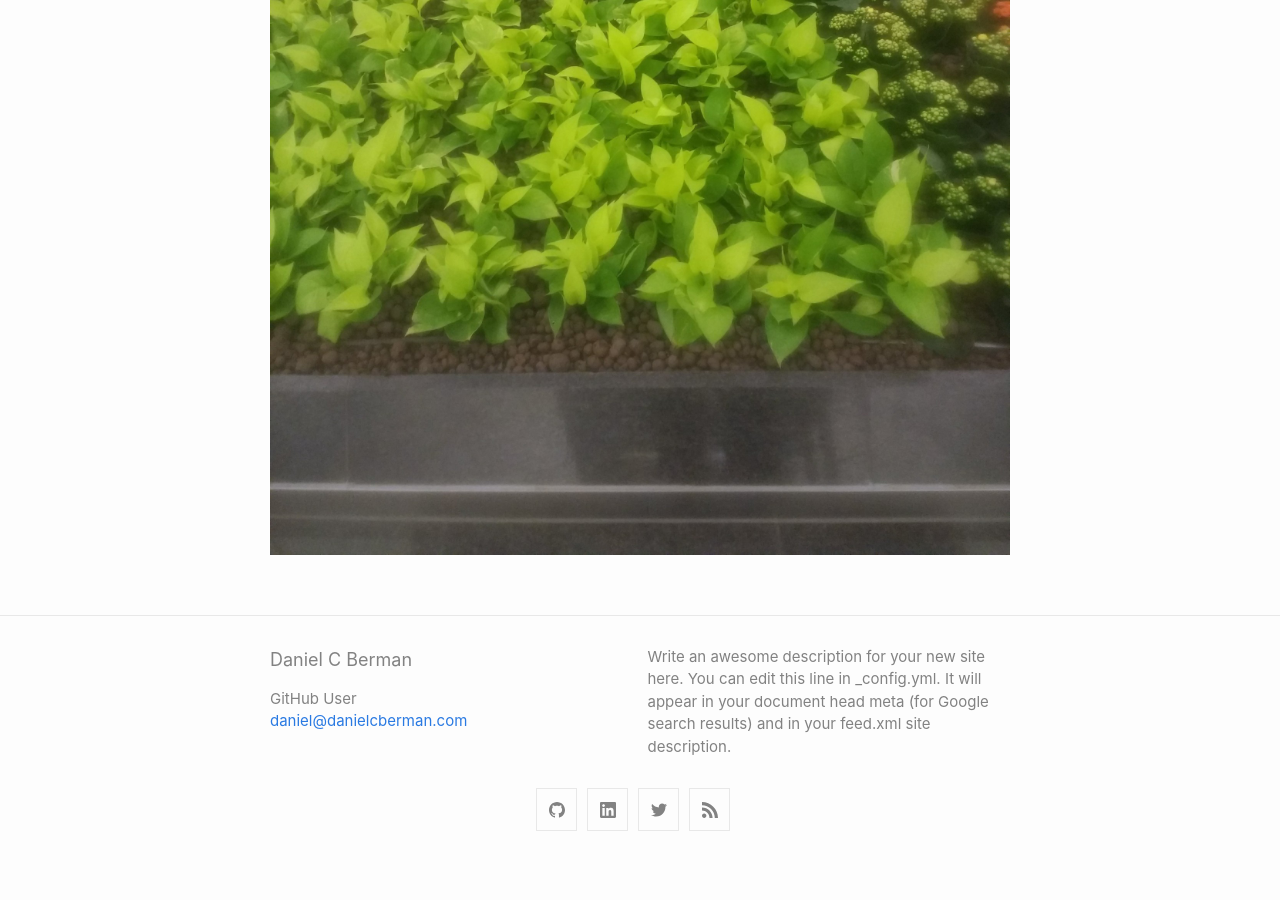
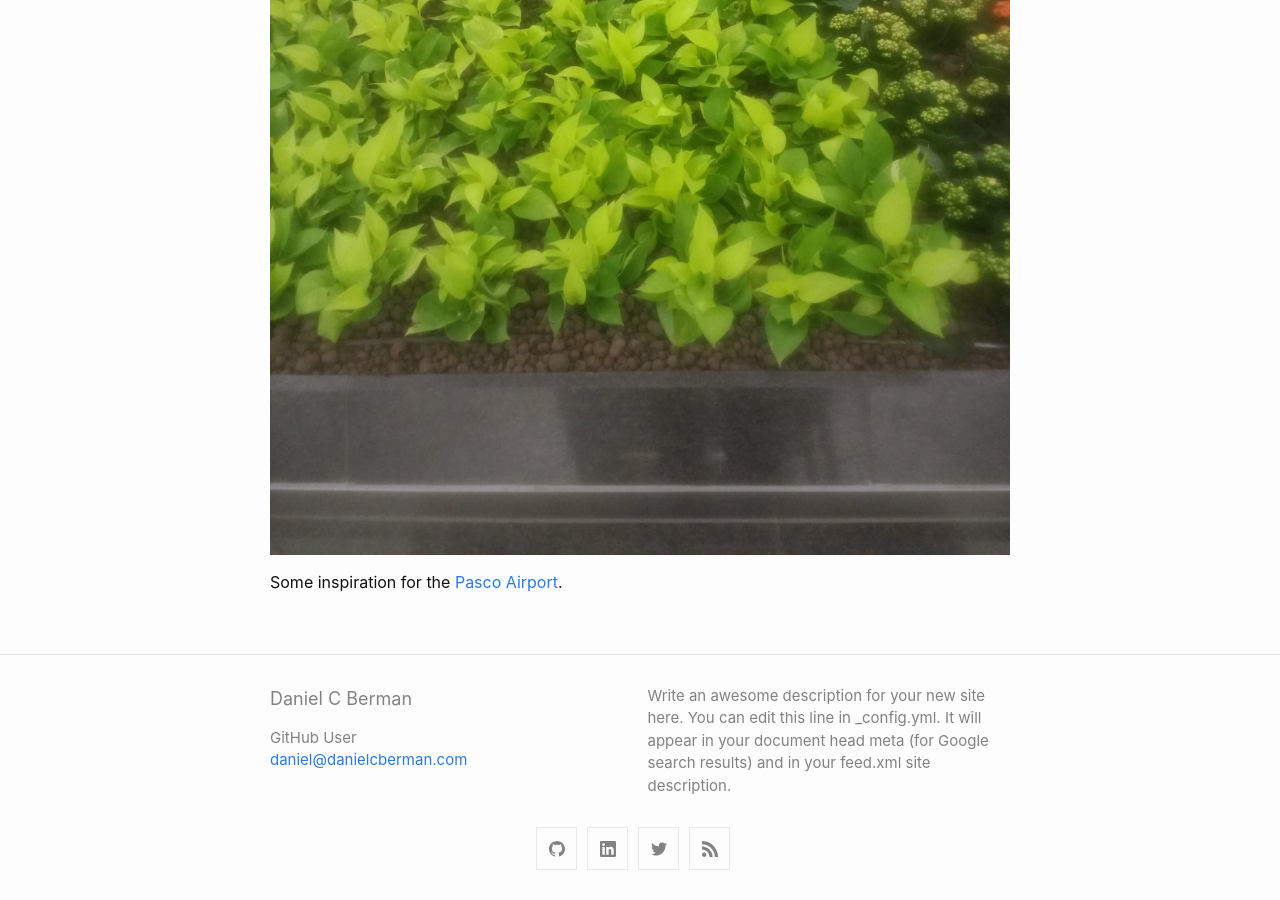
Before and after one commit to danielcberman/danielcberman.github.io, a Jekyll site: the page built from _posts/2018-03-16-miniature-garden-hong-kong-airport.md, in a window 1280 px wide and 900 px high, scrolled down 674 px. Built offline with Jekyll 4.4.1, drawn with Linux system fonts in a browser that asks for light colours; before the commit the page ends 1535 px from its top, so only the background shows below that.

Commit message:
Update 2018-03-16-miniature-garden-hong-kong-airport.md

```diff
--- a/_posts/2018-03-16-miniature-garden-hong-kong-airport.md
+++ b/_posts/2018-03-16-miniature-garden-hong-kong-airport.md
@@ -5,3 +5,5 @@ categories: travel
 ---
 
 ![Hong Kong Airport Garden](/assets/hong-kong-airport-garden.jpg)
+
+Some inspiration for the [Pasco Airport](http://www.flytricities.com).
```
